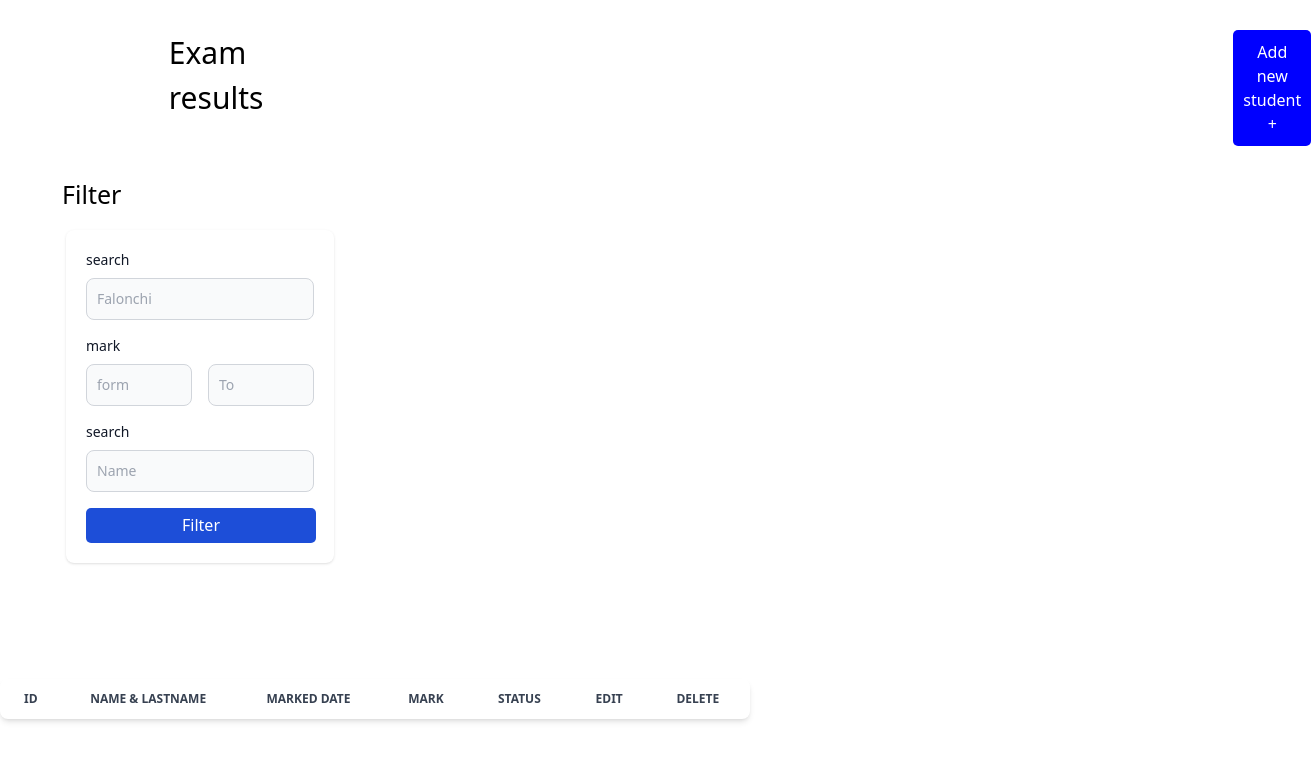
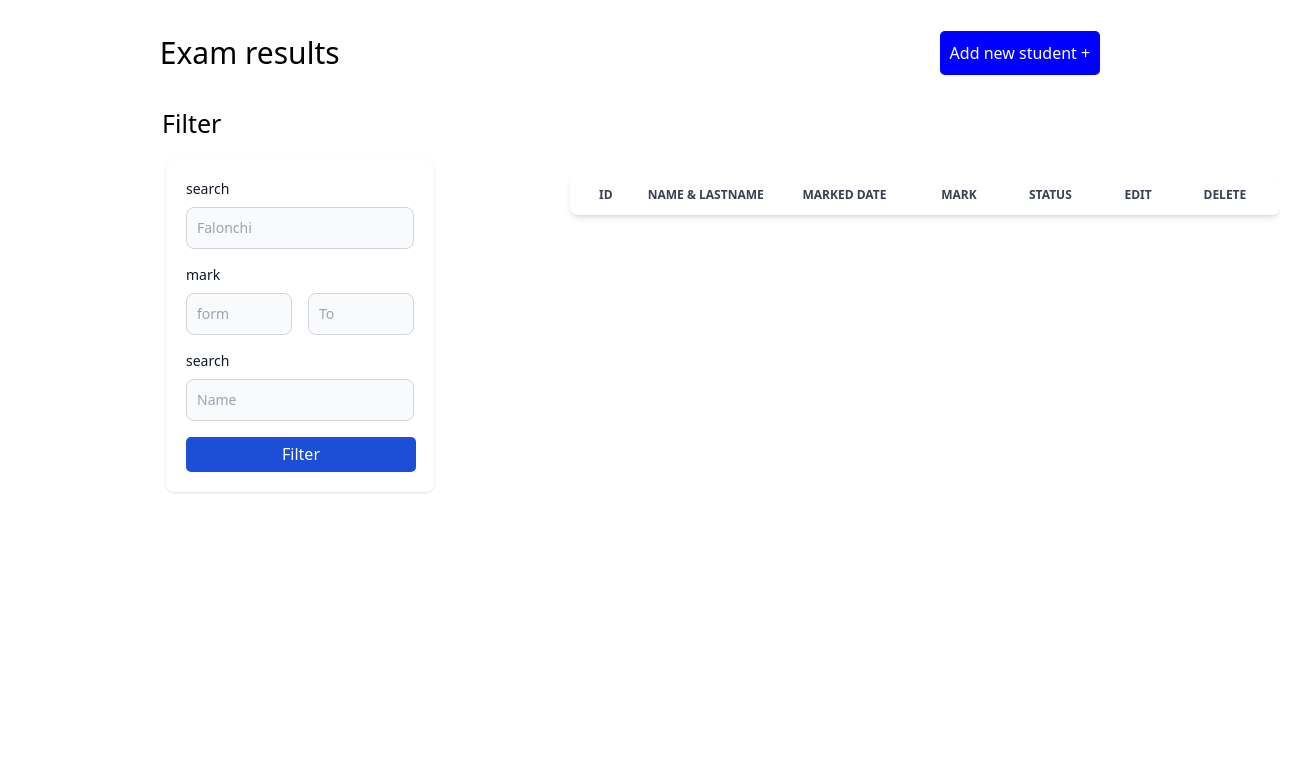
Before and after one commit to UmarBaxodirov/CRUD-Dars-9, a plain HTML site: page index.html in a window 1280 px wide. Shown: the whole page, 1311 px wide, since content can reach past the window. Drawn offline with nearby package versions, Linux system fonts and the light colour scheme.

Commit message:
UmaAmaliyot

```diff
--- a/index.html
+++ b/index.html
@@ -18,14 +18,18 @@
 </head>
 
 <body>
-<header class=" flex justify-center mt-[30px] flex">
-        <h1 style=" font-weight: 500;" class="ml-[200px] text-[30px] text-[ font-family:  Ubuntu;">Exam results</h1>
-        <button id="add_btn" style="border-radius: 5px;" class="text-[white] p-[10px] bg-[blue] ml-[970px]">Add new student +</button>
+    <div class="flex justify-center">
+        <header class="flex justify-center gap-[0px] mt-[30px] ml-[-50px] max-[926px]:block items-center">
+            <h1 style=" font-weight: 500;" class="ml-[30px] text-[30px] text-[ font-family:  Ubuntu; ">Exam results</h1>
+            <button id="add_btn" style="border-radius: 5px;"
+                class="text-[white] p-[10px] bg-[blue] ml-[600px] max-[926px]:ml-[-000px]">Add new student +</button>
         </header>
-<div class="width">
-    <section class="max-[]  gap-[100px]">
-        <section class="  ml-[50px] w-[300px] mt-[30px]">
-            <h1 style="margin-left: 12px; font-weight: 400;" class="text-[25px] text-[ font-family: " Ubuntu";">Filter
+    </div>
+    <div class=" max-[1266px]:flex justify-center">
+        <section class="flex gap-[100px] max-[1266px]:block">
+            <section class="ml-[150px] w-[300px] mt-[30px] max-[1266px]:ml-[250px]">
+                <h1 style="margin-left: 12px; font-weight: 400;" class="text-[25px] text-[ font-family: " Ubuntu";">
+                    Filter
                 </h1>
                 <div id="crud-modal" tabindex="-1" aria-hidden="true"
                     class=" overflow-y-auto overflow-x-hidden  top-0 right-0 left-0 z-50 justify-center items-center w-full md:inset-0 h-[calc(100%-1rem)] max-h-full">
@@ -68,8 +72,7 @@
 
 
                                 </div>
-                            <button style="color: white; border-radius: 5px;"
-                                class=" h-[35px] w-[230px] hover:bg-blue-800 bg-blue-700 text-whitefont-family:
+                                <button style="color: white; border-radius: 5px;" class=" h-[35px] w-[230px] hover:bg-blue-800 bg-blue-700 text-whitefont-family:
                                 Ubuntu;">
                                     Filter
                                 </button>
@@ -78,21 +81,21 @@
                     </div>
                 </div>
             </section>
-            <section class="w-[750px] mt-[100px] ml-[0px]">
-                <div class="relative overflow-x-auto shadow-md sm:rounded-lg">
-                    <table class="w-full text-sm text-left rtl:text-right text-gray-500 dark:text-gray-400">
-                        <thead class="text-xs text-gray-700 uppercase dark:text-gray-400">
+            <section class="w-[850px] mt-[100px] ml-[20px]">
+                <div class="flex justify-center relative overflow-x-auto shadow-md sm:rounded-lg">
+                    <table class="w-[700px] h-[25px] text-sm text-left rtl:text-right text-gray-900 dark:text-gray-400">
+                        <thead class=" text-xs text-gray-700 uppercase dark:text-gray-900">
                             <tr>
                                 <th scope="col" class="px-6 py-3">
                                     <b>ID</b>
                                 </th>
-                                <th scope="col" class="px-6 py-3">
+                                <th scope="col" class="px-2 py-1 max-[874px]:hidden">
                                     Name & Lastname
                                 </th>
-                                <th scope="col" class="px-6 py-3">
+                                <th scope="col" class="px-6 py-3 max-[795px]:hidden">
                                     Marked date
                                 </th>
-                                <th scope="col" class="px-6 py-3">
+                                <th scope="col" class="px-6 py-3 max-[795px]:hidden">
                                     Mark
                                 </th>
                                 <th scope="col" class="px-6 py-3">
@@ -148,8 +151,10 @@
             </section>
         </section>
     </div>
-<section id="modal" class=" modal  hidden w-screen h-screen     backdrop-blur-[5px] fixed z-10  top-1/2 left-1/2 -translate-x-1/2 -translate-y-1/2 ">
-    <div id="authentication-modal" tabindex="-1" aria-hidden="true" class=" overflow-y-auto overflow-x-hidden fixed top-0 right-0 left-0 z-50 justify-center items-center w-full md:inset-0 h-[calc(100%-1rem)] max-h-full flex m-[auto]">
+    <section id="modal"
+        class=" modal  hidden w-screen h-screen     backdrop-blur-[5px] fixed z-10  top-1/2 left-1/2 -translate-x-1/2 -translate-y-1/2 ">
+        <div id="authentication-modal" tabindex="-1" aria-hidden="true"
+            class=" overflow-y-auto overflow-x-hidden fixed top-0 right-0 left-0 z-50 justify-center items-center w-full md:inset-0 h-[calc(100%-1rem)] max-h-full flex m-[auto]">
             <div class="relative p-4 w-full max-w-md max-h-full">
                 <!-- Modal content -->
                 <div class="relative bg-white rounded-lg shadow dark:bg-gray-700">
@@ -158,9 +163,13 @@
                         <h3 class="text-xl font-semibold text-gray-900 dark:text-white">
                             Add student
                         </h3>
-                    <button id="closeBtn" type="button" class="end-2.5 text-gray-400 bg-transparent hover:bg-gray-200 hover:text-gray-900 rounded-lg text-sm w-8 h-8 ms-auto inline-flex justify-center items-center dark:hover:bg-gray-600 dark:hover:text-white" data-modal-hide="authentication-modal">
-                        <svg class="w-3 h-3" aria-hidden="true" xmlns="http://www.w3.org/2000/svg" fill="none" viewBox="0 0 14 14">
-                            <path stroke="currentColor" stroke-linecap="round" stroke-linejoin="round" stroke-width="2" d="m1 1 6 6m0 0 6 6M7 7l6-6M7 7l-6 6"/>
+                        <button id="closeBtn" type="button"
+                            class="end-2.5 text-gray-400 bg-transparent hover:bg-gray-200 hover:text-gray-900 rounded-lg text-sm w-8 h-8 ms-auto inline-flex justify-center items-center dark:hover:bg-gray-600 dark:hover:text-white"
+                            data-modal-hide="authentication-modal">
+                            <svg class="w-3 h-3" aria-hidden="true" xmlns="http://www.w3.org/2000/svg" fill="none"
+                                viewBox="0 0 14 14">
+                                <path stroke="currentColor" stroke-linecap="round" stroke-linejoin="round"
+                                    stroke-width="2" d="m1 1 6 6m0 0 6 6M7 7l6-6M7 7l-6 6" />
                             </svg>
                             <span class="sr-only">Close modal</span>
                         </button>
@@ -169,18 +178,27 @@
                     <div class="p-4 md:p-5">
                         <form class="space-y-4" action="#">
                             <div>
-                            <label  class="block mb-2 text-sm font-medium text-gray-900 dark:text-white">Name</label>
-                            <input  name="email" id="email" class="bg-gray-50 border border-gray-300 text-gray-900 text-sm rounded-lg focus:ring-blue-500 focus:border-blue-500 block w-full p-2.5 dark:bg-gray-600 dark:border-gray-500 dark:placeholder-gray-400 dark:text-white" placeholder="Falonchi"  />
+                                <label class="block mb-2 text-sm font-medium text-gray-900 dark:text-white">Name</label>
+                                <input name="email" id="email"
+                                    class="bg-gray-50 border border-gray-300 text-gray-900 text-sm rounded-lg focus:ring-blue-500 focus:border-blue-500 block w-full p-2.5 dark:bg-gray-600 dark:border-gray-500 dark:placeholder-gray-400 dark:text-white"
+                                    placeholder="Falonchi" />
                             </div>
                             <div>
-                            <label  class="block mb-2 text-sm font-medium text-gray-900 dark:text-white">Lastname</label>
-                            <input  name="password" id="password" placeholder="Pismadonchi" class="bg-gray-50 border border-gray-300 text-gray-900 text-sm rounded-lg focus:ring-blue-500 focus:border-blue-500 block w-full p-2.5 dark:bg-gray-600 dark:border-gray-500 dark:placeholder-gray-400 dark:text-white" required />
+                                <label
+                                    class="block mb-2 text-sm font-medium text-gray-900 dark:text-white">Lastname</label>
+                                <input name="password" id="password" placeholder="Pismadonchi"
+                                    class="bg-gray-50 border border-gray-300 text-gray-900 text-sm rounded-lg focus:ring-blue-500 focus:border-blue-500 block w-full p-2.5 dark:bg-gray-600 dark:border-gray-500 dark:placeholder-gray-400 dark:text-white"
+                                    required />
                             </div>
                             <div>
-                          <label  class="block mb-2 text-sm font-medium text-gray-900 dark:text-white">Mark</label>
-                          <input  name="email" id="email1" class="bg-gray-50 border border-gray-300 text-gray-900 text-sm rounded-lg focus:ring-blue-500 focus:border-blue-500 block w-full p-2.5 dark:bg-gray-600 dark:border-gray-500 dark:placeholder-gray-400 dark:text-white" placeholder="150" required />
+                                <label class="block mb-2 text-sm font-medium text-gray-900 dark:text-white">Mark</label>
+                                <input name="email" id="email1"
+                                    class="bg-gray-50 border border-gray-300 text-gray-900 text-sm rounded-lg focus:ring-blue-500 focus:border-blue-500 block w-full p-2.5 dark:bg-gray-600 dark:border-gray-500 dark:placeholder-gray-400 dark:text-white"
+                                    placeholder="150" required />
                             </div>
-                        <button type="submit" id="btn" class="w-full text-white bg-blue-700 hover:bg-blue-800 focus:ring-4 focus:outline-none focus:ring-blue-300 font-medium rounded-lg text-sm px-5 py-2.5 text-center dark:bg-blue-600 dark:hover:bg-blue-700 dark:focus:ring-blue-800">Add student</button>
+                            <button type="submit" id="btn"
+                                class="w-full text-white bg-blue-700 hover:bg-blue-800 focus:ring-4 focus:outline-none focus:ring-blue-300 font-medium rounded-lg text-sm px-5 py-2.5 text-center dark:bg-blue-600 dark:hover:bg-blue-700 dark:focus:ring-blue-800">Add
+                                student</button>
                         </form>
                     </div>
                 </div>
@@ -188,4 +206,5 @@
         </div>
     </section>
 </body>
+
 </html>
```
Lines whose indentation alone changed are shown as unchanged.
